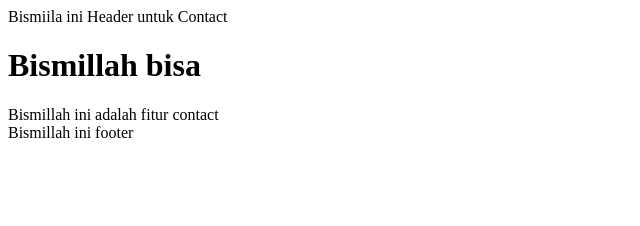
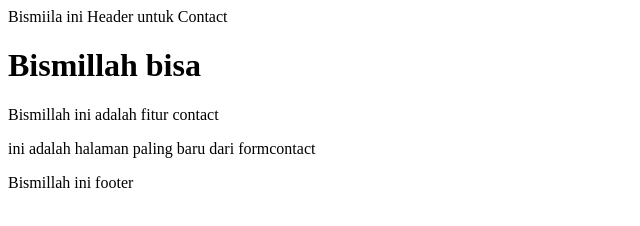
Before and after one commit to rizkyar99/CompanyProfile, a plain HTML site: page contact_us.html in a window 1280 px wide. Shown: the whole page, without its empty margins (0-640 px from the left). Drawn offline with Linux system fonts and the light colour scheme.

Commit message:
Tambahan fitur contact

```diff
--- a/contact_us.html
+++ b/contact_us.html
@@ -10,6 +10,9 @@
     <h1>Bismillah bisa</h1>
 
     <div>Bismillah ini adalah fitur contact</div>
+    <p>
+        ini adalah halaman paling baru dari formcontact
+    </p>
 
     <footer>Bismillah ini footer</footer>
 </body>
```
